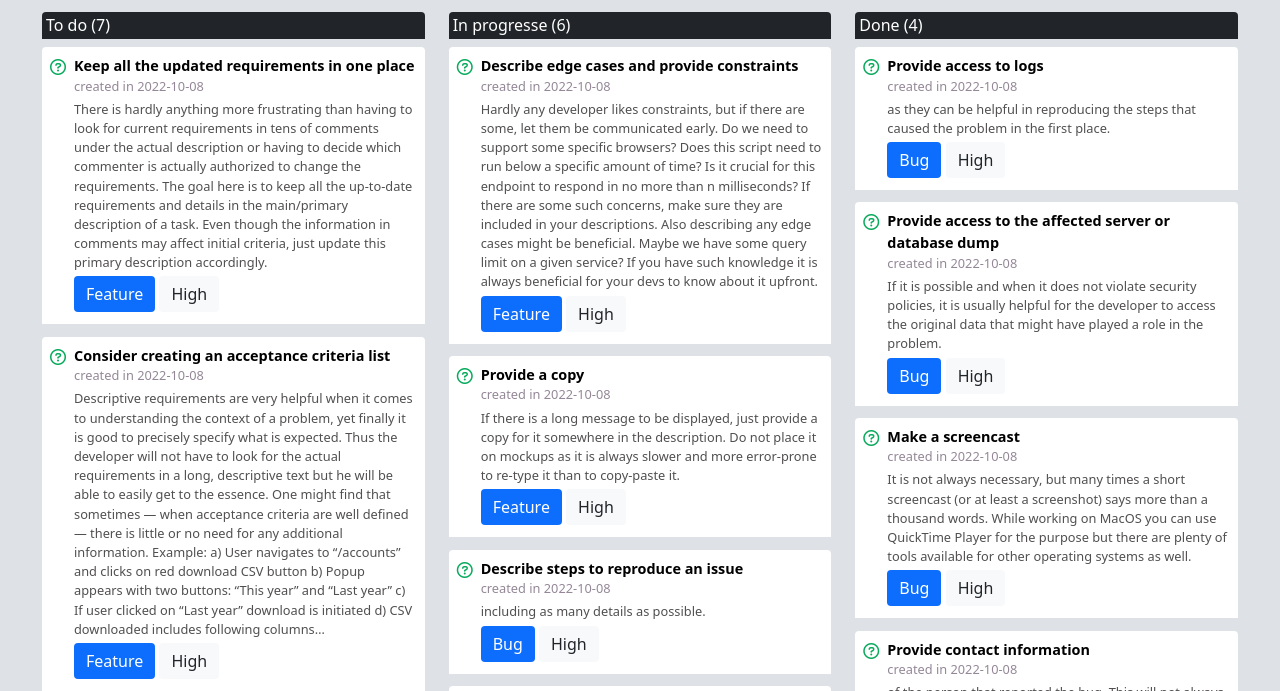
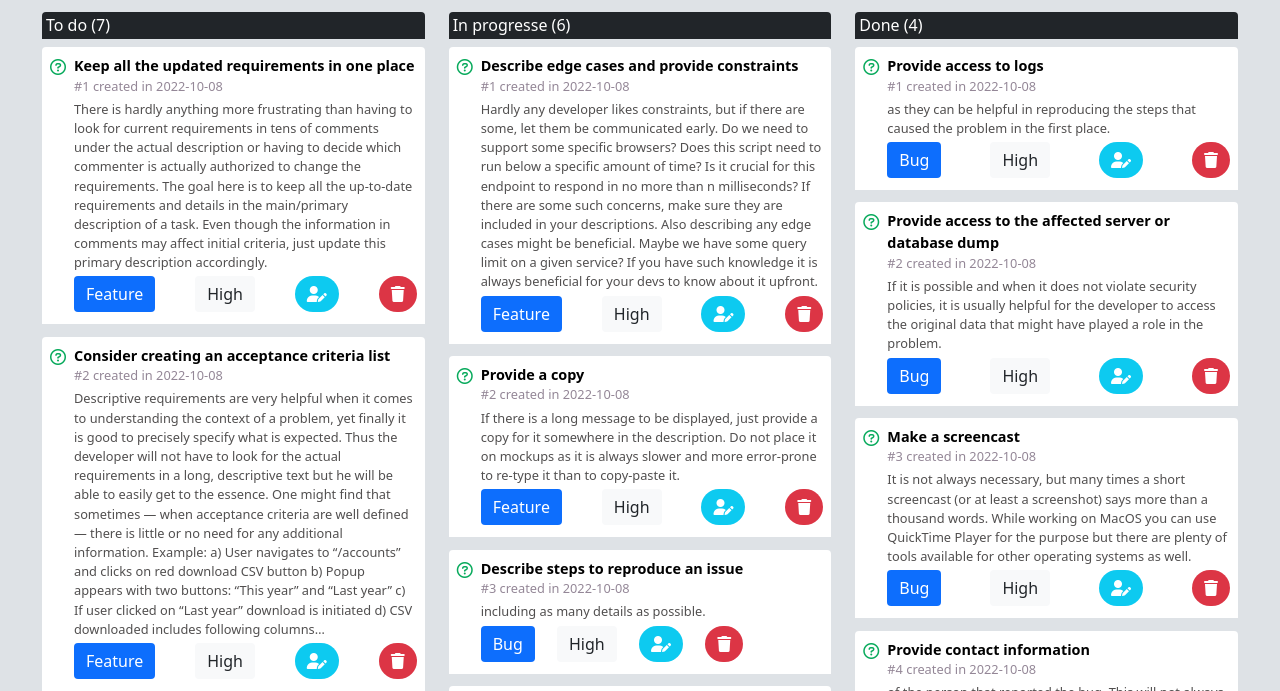
Before and after one commit to toufik1998/Youcode-Scrum-Board1, a plain HTML site: page starter/index.html in a window 1280 px wide. Shown: the part 104-795 px from the top of the page. Drawn offline with nearby package versions, Linux system fonts and the light colour scheme.

Commit message:
add function delete

```diff
--- a/starter/assets/js/app.js
+++ b/starter/assets/js/app.js
@@ -7,6 +7,7 @@ let inputRadio = document.querySelector(".input-radio");
 let inputDate = document.getElementById("date");
 let selectOption = document.getElementById("inputGroupSelect");
 let selectPriority = document.querySelector(".select-priority");
+
 
 let countTodo = 0;
 let countProgresse = 0;
@@ -20,6 +21,7 @@ var tasks = [
         'status'        :   'To Do',
         'date'          :   '2022-10-08',
         'description'   :   `There is hardly anything more frustrating than having to look for current requirements in tens of comments under the actual description or having to decide which commenter is actually authorized to change the requirements. The goal here is to keep all the up-to-date requirements and details in the main/primary description of a task. Even though the information in comments may affect initial criteria, just update this primary description accordingly.`,
+        'id': '1',
     },
     {
         'title'         :   'Consider creating an acceptance criteria list',
@@ -32,6 +34,7 @@ var tasks = [
         b) Popup appears with two buttons: “This year” and “Last year”
         c) If user clicked on “Last year” download is initiated
         d) CSV downloaded includes following columns…`,
+        'id': '2',
     },
     {
         'title'         :   'Provide mockups',
@@ -40,6 +43,7 @@ var tasks = [
         'status'        :   'To Do',
         'date'          :   '2022-10-08',
         'description'   :   `A textual requirements description is essential in most cases, but an image is often worth more than a thousand words. Even a simple mockup can limit misunderstandings by a great factor. There are many apps out there that might be helpful here, like Balsamiq, InVision or Mockingbird, but manipulating screenshots of an existing app also works.`,
+        'id': '3',
     },
     {
         'title'         :   'Provide examples, credentials, etc',
@@ -48,6 +52,7 @@ var tasks = [
         'status'        :   'To Do',
         'date'          :   '2022-10-08',
         'description'   :   `If the expectation is to process or generate some file — attach an example of such a file. If the goal is to integrate what is being developed with some service, ensure your devs have access to this service and its documentation. This list could go on and on — the bottom line is — if there is something that our developer might make use of, try to foresee it and provide them with (access to) it.`,
+        'id': '4',
     },
     {
         'title'         :   'Annotate',
@@ -56,6 +61,7 @@ var tasks = [
         'status'        :   'To Do',
         'date'          :   '2022-10-08',
         'description'   :   `The mockup provided can sometimes be confusing for developers. Especially if it contains much more content than the scope of the task described. Drop a couple of arrows, outlines and annotations here and there to emphasize what are the important parts of the mockup from the task requirements perspective.`,
+        'id': '5',
     },
     {
         'title'         :   'Use charts and diagrams',
@@ -64,6 +70,7 @@ var tasks = [
         'status'        :   'To Do',
         'date'          :   '2022-10-08',
         'description'   :   `While it is not always necessary, sometimes it might be beneficial to prepare a flowchart, a block diagram or some other kind of concept visualization that will render it easy for the developer to comprehend the task and its scope.`,
+        'id': '6',
     },
     {
         'title'         :   'Spoil your developers with details',
@@ -72,6 +79,7 @@ var tasks = [
         'status'        :   'To Do',
         'date'          :   '2022-10-08',
         'description'   :   `It is always safer to assume less rather than more domain knowledge in the dev team. Therefore following the KISS principle and augmenting each description or acceptance criteria list with contextual/domain knowledge and details that might become relevant is highly recommended.`,
+        'id': '7',
     },
     {
         'title'         :   'Describe edge cases and provide constraints',
@@ -80,6 +88,7 @@ var tasks = [
         'status'        :   'In Progress',
         'date'          :   '2022-10-08',
         'description'   :   `Hardly any developer likes constraints, but if there are some, let them be communicated early. Do we need to support some specific browsers? Does this script need to run below a specific amount of time? Is it crucial for this endpoint to respond in no more than n milliseconds? If there are some such concerns, make sure they are included in your descriptions. Also describing any edge cases might be beneficial. Maybe we have some query limit on a given service? If you have such knowledge it is always beneficial for your devs to know about it upfront.`,
+        'id': '8',
     },
     {
         'title'         :   'Provide a copy',
@@ -88,6 +97,7 @@ var tasks = [
         'status'        :   'In Progress',
         'date'          :   '2022-10-08',
         'description'   :   `If there is a long message to be displayed, just provide a copy for it somewhere in the description. Do not place it on mockups as it is always slower and more error-prone to re-type it than to copy-paste it.`,
+        'id': '9',
     },
 
     {
@@ -96,7 +106,8 @@ var tasks = [
         'priority'      :   'High',
         'status'        :   'In Progress',
         'date'          :   '2022-10-08',
-        'description'   :   `including as many details as possible.`,
+        'description'   :   `including as many details as possible. `,
+        'id': '10',
     },
     {
         'title'         :   'Provide access',
@@ -105,6 +116,7 @@ var tasks = [
         'status'        :   'In Progress',
         'date'          :   '2022-10-08',
         'description'   :   `to the affected account and services if possible. It might be hard to reproduce the exact environment on a local machine.`,
+        'id': '11',
     },
     {
         'title'         :   'Provide environment information',
@@ -113,6 +125,7 @@ var tasks = [
         'status'        :   'In Progress',
         'date'          :   '2022-10-08',
         'description'   :   `i.e., browser version, operating system version etc. Sometimes a list of installed browser plugins and extensions might be helpful as well.`,
+        'id': '12',
     },
     {
         'title'         :   'Provide a link to an exception and/or a stack trace',
@@ -121,6 +134,7 @@ var tasks = [
         'status'        :   'In Progress',
         'date'          :   '2022-10-08',
         'description'   :   `as investigating those is usually the first step to take in resolving the problem.`,
+        'id': '13',
     },
     {
         'title'         :   'Provide access to logs',
@@ -129,6 +143,7 @@ var tasks = [
         'status'        :   'Done',
         'date'          :   '2022-10-08',
         'description'   :   `as they can be helpful in reproducing the steps that caused the problem in the first place.`,
+        'id': '14',
     },
     {
         'title'         :   'Provide access to the affected server or database dump',
@@ -137,6 +152,7 @@ var tasks = [
         'status'        :   'Done',
         'date'          :   '2022-10-08',
         'description'   :   `If it is possible and when it does not violate security policies, it is usually helpful for the developer to access the original data that might have played a role in the problem.`,
+        'id': '15',
     },
     {
         'title'         :   'Make a screencast',
@@ -145,6 +161,7 @@ var tasks = [
         'status'        :   'Done',
         'date'          :   '2022-10-08',
         'description'   :   `It is not always necessary, but many times a short screencast (or at least a screenshot) says more than a thousand words. While working on MacOS you can use QuickTime Player for the purpose but there are plenty of tools available for other operating systems as well.`,
+        'id': '16',
     },
     {
         'title'         :   'Provide contact information',
@@ -153,6 +170,7 @@ var tasks = [
         'status'        :   'Done',
         'date'          :   '2022-10-08',
         'description'   :   `of the person that reported the bug. This will not always be possible, but in some cases it might be advantageous and most effective if a developer can have a chat with a person that actually experienced the bug, especially if the steps to reproduce a problem are not deterministic.`,
+        'id': '17',
     },
 ];
 
@@ -175,6 +193,7 @@ function readData(){
     doneTaskBtn.innerHTML = "";
     for(let i = 0; i < tasks.length; i++){
         if(tasks[i].status == "To Do"){
+            countTodo++;
             todoTasksBtn.innerHTML += `
             <button class="rounded-top">
             <div class="icon">
@@ -183,18 +202,20 @@ function readData(){
             <div class="modal-card text-start">
                 <div class="title-one">${tasks[i].title}</div>
                 <div class="">
-                    <div class="creation">created in ${tasks[i].date}</div>
+                    <div class="creation"><span id="order-card-todo">#${countTodo}</span> created in ${tasks[i].date}</div>
                     <div class="having my-1">${tasks[i].description}</div>
                 </div>
-                <div class="buttons my-1">
+                <div class="buttons my-1 d-flex justify-content-between">
                     <span class="btn text-white bg-primary">${tasks[i].type}</span>
                     <span class="btn  bg-light">${tasks[i].priority}</span>
+                    <span class="btn text-white bg-info rounded-pill" id="modify"><i class="fa-sharp fa-solid fa-user-pen"></i></span>
+                    <span class="btn text-white bg-danger rounded-pill" id="delete"><i class="fa-solid fa-trash"></i></span>
                 </div>
             </div>
             </button>
        `
-       countTodo++;
     }else if(tasks[i].status == "In Progress"){
+        countProgresse++;
         document.querySelector("#progresse-tasks").innerHTML += `
         <button class="rounded-top">
         <div class="icon">
@@ -203,18 +224,20 @@ function readData(){
         <div class="modal-card text-start">
             <div class="title-one">${tasks[i].title}</div>
             <div class="">
-                <div class="creation">created in ${tasks[i].date}</div>
+                <div class="creation"><span id="order-card-progress">#${countProgresse}</span> created in ${tasks[i].date}</div>
                 <div class="having my-1">${tasks[i].description}</div>
             </div>
-            <div class="buttons my-1">
+            <div class="buttons my-1 d-flex justify-content-between">
                 <span class="btn text-white bg-primary">${tasks[i].type}</span>
                 <span class="btn  bg-light">${tasks[i].priority}</span>
+                <span class="btn text-white bg-info rounded-pill" id="modify"><i class="fa-sharp fa-solid fa-user-pen"></i></span>
+                <span class="btn text-white bg-danger rounded-pill" id="delete"><i class="fa-solid fa-trash"></i></span>
             </div>
         </div>
         </button>
    `
-   countProgresse++;
     }else{
+        countDone++;
         document.querySelector("#done-tasks").innerHTML += `
         <button class="rounded-top">
         <div class="icon">
@@ -223,12 +246,15 @@ function readData(){
         <div class="modal-card text-start">
             <div class="title-one">${tasks[i].title}</div>
             <div class="">
-                <div class="creation">created in ${tasks[i].date}</div>
+                <div class="creation"><span id="order-card-done">#${countDone}</span> created in ${tasks[i].date}</div>
                 <div class="having my-1">${tasks[i].description}</div>
             </div>
-            <div class="buttons my-1">
+            <div class="buttons my-1 d-flex justify-content-between">
                 <span class="btn text-white bg-primary">${tasks[i].type}</span>
                 <span class="btn  bg-light">${tasks[i].priority}</span>
+                <span class="btn text-white bg-info rounded-pill" id="modify"><i class="fa-sharp fa-solid fa-user-pen"></i></span>
+                <span class="btn text-white bg-danger rounded-pill" id="delete"><i class="fa-solid fa-trash"></i></span>
+
             </div>
         </div>
         </button>
@@ -286,16 +312,23 @@ function readData(){
 
 
 
-    countDone++;
+
     }
 
     }
 }
 
+function clearFormData() {
+    recipent.value = '';
+    selectPriority.value = '';
+    selectOption.value = '';
+    inputDate.value = '';
+    description.value = '';
+}
+
 
 function addTask() {
     closeBtn.click();
-
     const newTasks = {
         title: recipent.value,
         type: inputRadio.value,
@@ -316,126 +349,13 @@ function addTask() {
 
     readData();
 
-
-
-
-//     if(selectOption.value == 1){
-//         document.querySelector(".to-do-tasks").innerHTML += `
-//         <button class="rounded-top">
-//         <div class="icon">
-//             <i class="fa-regular fa-circle-question fa-1x"></i>
-//         </div>
-//         <div class="modal-card text-start">
-//             <div class="title-one">${recipent.value}</div>
-//             <div class="">
-//                 <div class="creation">created in ${inputDate.value}</div>
-//                 <div class="having my-1">${description.value}</div>
-//             </div>
-//             <div class="buttons my-1">
-//                 <span class="btn text-white bg-primary">${selectOption.value}</span>
-//                 <span class="btn  bg-light">${inputRadio.value}</span>
-//             </div>
-//         </div>
-//         </button>
-//    `
-//     }else if(selectOption.value == 2){
-//         document.querySelector(".progresse-tasks").innerHTML += `
-//         <button class="rounded-top">
-//         <div class="icon">
-//             <i class="fa-regular fa-circle-question fa-1x"></i>
-//         </div>
-//         <div class="modal-card text-start">
-//             <div class="title-one">${recipent.value}</div>
-//             <div class="">
-//                 <div class="creation">created in ${inputDate.value}</div>
-//                 <div class="having my-1">${description.value}</div>
-//             </div>
-//             <div class="buttons my-1">
-//                 <span class="btn text-white bg-primary">${selectOption.value}</span>
-//                 <span class="btn  bg-light">${inputRadio.value}</span>
-//             </div>
-//         </div>
-//         </button>
-//    `
-//     }else{
-//         document.querySelector(".done-tasks").innerHTML += `
-//         <button class="rounded-top">
-//         <div class="icon">
-//             <i class="fa-regular fa-circle-question fa-1x"></i>
-//         </div>
-//         <div class="modal-card text-start">
-//             <div class="title-one">${recipent.value}</div>
-//             <div class="">
-//                 <div class="creation">created in ${inputDate.value}</div>
-//                 <div class="having my-1">${description.value}</div>
-//             </div>
-//             <div class="buttons my-1">
-//                 <span class="btn text-white bg-primary">${selectOption.value}</span>
-//                 <span class="btn  bg-light">${inputRadio.value}</span>
-//             </div>
-//         </div>
-//         </button>
-//    `
-//     }
+    clearFormData();
 
 }
 
-function saveTask() {
-    // Recuperer task attributes a partir les champs input
+let modifyBtn = document.getElementById("modify");
+let deleteBtn = document.getElementById("delete");
 
-    // Créez task object
-
-    // Ajoutez object au Array
-
-    // refresh tasks
-
-}
-
-function editTask(index) {
-    // Initialisez task form
-
-    // Affichez updates
-
-    // Delete Button
-
-    // Définir l’index en entrée cachée pour l’utiliser en Update et Delete
-
-    // Definir FORM INPUTS
-
-    // Ouvrir Modal form
-}
-
-function updateTask() {
-    // GET TASK ATTRIBUTES FROM INPUTS
-
-    // Créez task object
-
-    // Remplacer ancienne task par nouvelle task
-
-    // Fermer Modal form
-
-    // Refresh tasks
-
-}
-
-function deleteTask() {
-    // Get index of task in the array
-
-    // Remove task from array by index splice function
-
-    // close modal form
-
-    // refresh tasks
-}
-
-function initTaskForm() {
-    // Clear task form from data
-
-    // Hide all action buttons
-}
-
-function reloadTasks() {
-    // Remove tasks elements
-
-    // Set Task count
-}
+modifyBtn.addEventListener("click", (e) =>{
+    console.log(e.target.parentElement.parentElement.parentElement.parentElement);
+});
```
Also changed, not shown: starter/index.html (+20 -0 lines).
